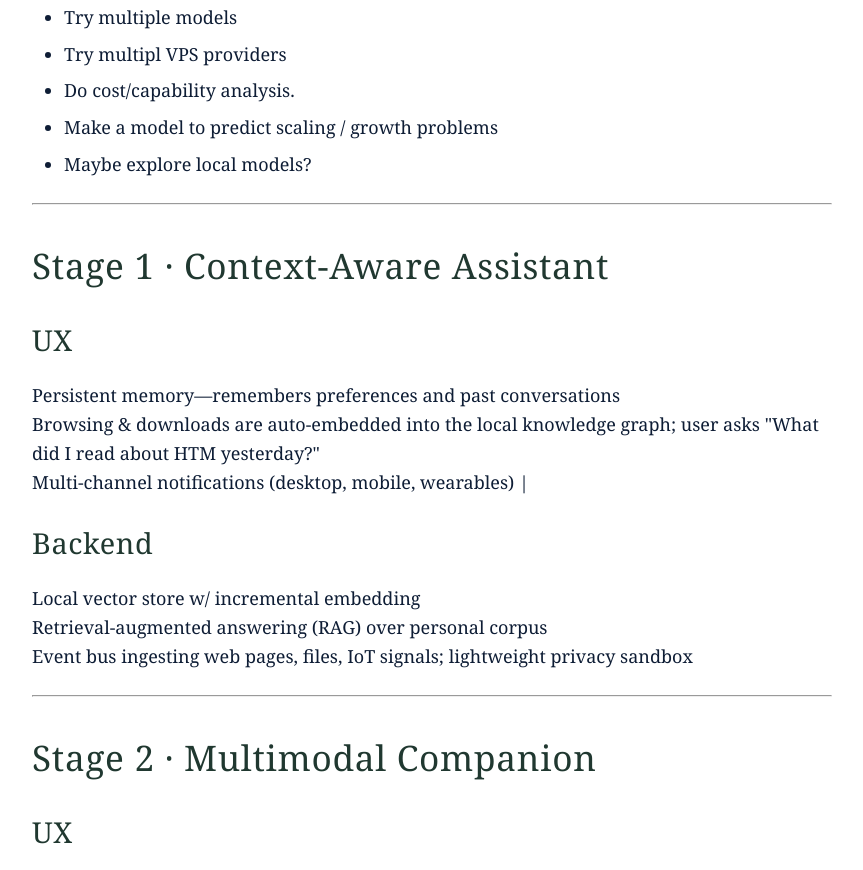
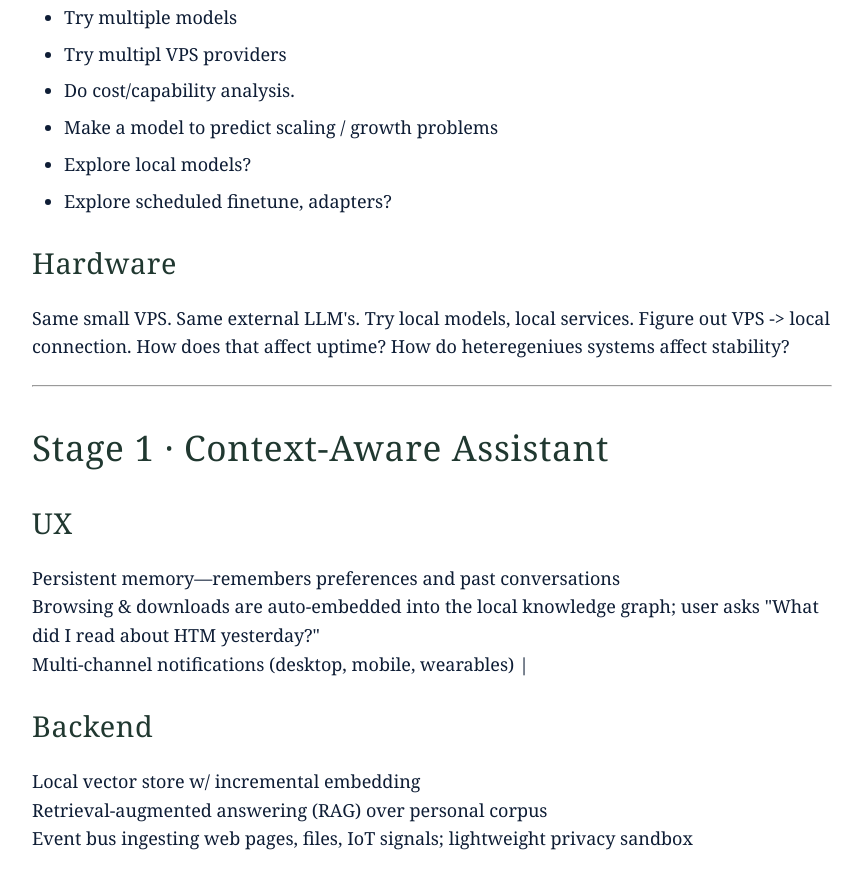
Before and after one commit to dsedov/luciaos_website, an Eleventy site: page architecture/roadmap.md in a window 1280 px wide. Shown: the part 1954-2824 px from the top of the page, without its empty margins (250-1113 px from the left). Built offline with nearby package versions, Linux system fonts and the light colour scheme; Eleventy itself is replaced by a stand-in of ours; files that its build step writes are made by us from their sources; a web font is replaced by a local one.

Commit message:
updated roadmap

```diff
--- a/architecture/roadmap.md
+++ b/architecture/roadmap.md
@@ -59,7 +59,11 @@ This stage is focusted on UX and fixing what we've learned while establishing a
 * Try multipl VPS providers
 * Do cost/capability analysis.
 * Make a model to predict scaling / growth problems
-* Maybe explore local models?
+* Explore local models?
+* Explore scheduled finetune, adapters?
+
+### Hardware
+Same small VPS. Same external LLM's. Try local models, local services. Figure out VPS -> local connection. How does that affect uptime? How do heteregeniues systems affect stability?
 
 ---
 
```
